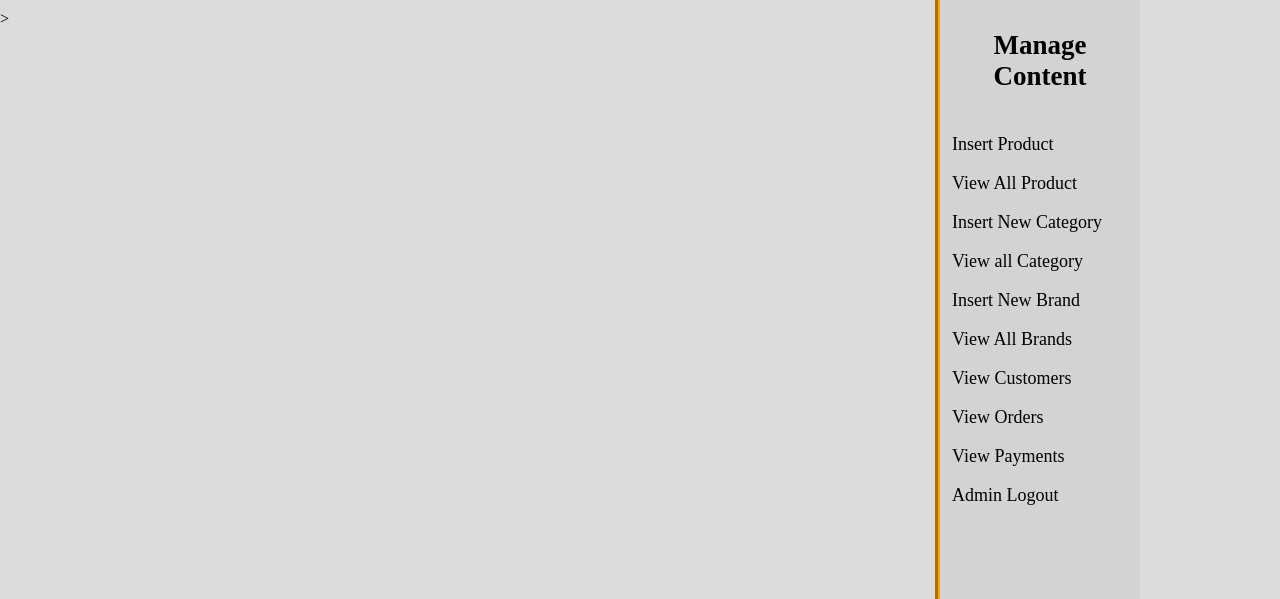
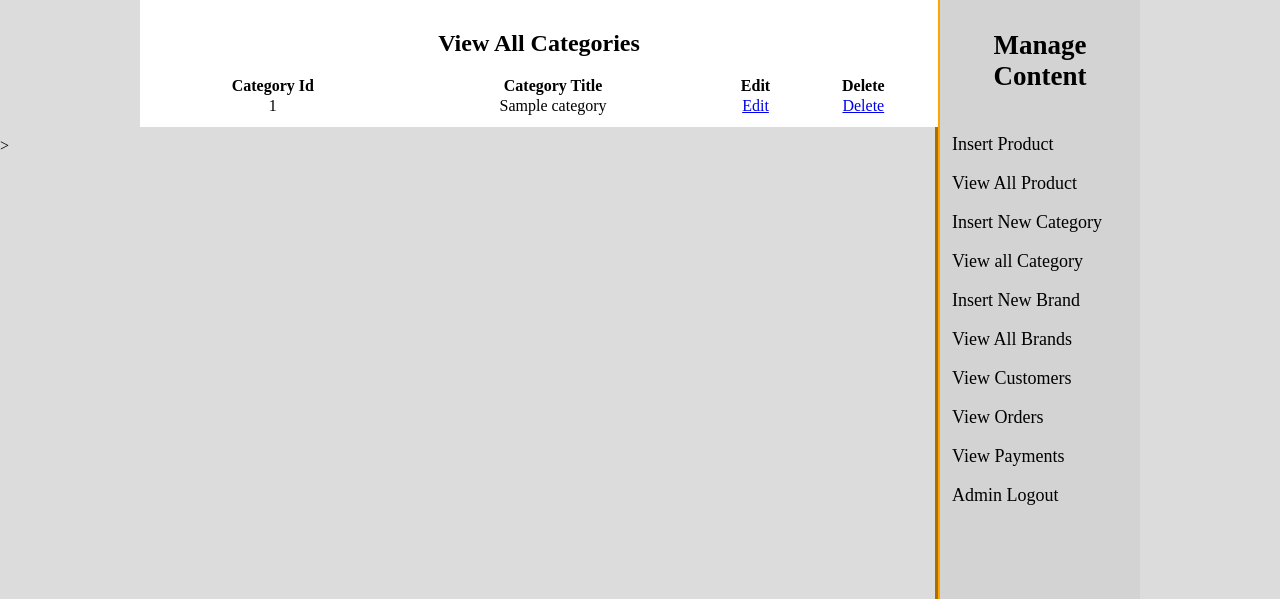
Before and after one commit to BarrySturgeon/PHP-Commerce, a PHP site: page /admin_area/index.php?view_cats in a window 1280 px wide. Shown: the part 125-724 px from the top of the page. Run offline with PHP 8.4, Linux system fonts and the light colour scheme; tables that the repository leaves empty or names only in its code hold one stand-in row (values such as "Sample post").

Commit message:
View and Delete categories

```diff
--- a/ecommerce/admin_area/index.php
+++ b/ecommerce/admin_area/index.php
@@ -57,6 +57,10 @@
 					include("insert_cat.php");
 				}
 
+				if (isset($_GET['view_cats'])) {
+					include("view_cats.php");
+				}
+
 			?>
 
 		</div>
--- a/ecommerce/admin_area/insert_cat.php
+++ b/ecommerce/admin_area/insert_cat.php
@@ -20,7 +20,7 @@ include("includes/db.php");
 
 		if($run_cat){
 			echo "<script>alert('New Category has been inserted!')</script>";
-			echo "<script>window.open('index.php?insert_cat','_self')</script>";
+			echo "<script>window.open('index.php?view_cats','_self')</script>";
 	}
 	}
 
--- /dev/null
+++ b/ecommerce/admin_area/view_cats.php
@@ -0,0 +1,44 @@
+
+
+<table width="798" align="center" style="background-color: white; padding: 10px;">
+
+	<tr align="center">
+		<td colspan="6"><br><h2>View All Categories</h2><br></td>
+	</tr>
+	<tr align="center" >
+		<th>Category Id</th>
+		<th>Category Title</th>
+		<th>Edit</th>
+		<th>Delete</th>
+	</tr>
+
+
+	<?php
+		include("includes/db.php");
+
+		$get_cat = "select * from categories";
+		$run_cat = mysqli_query($con, $get_cat);
+
+		$i = 0;
+
+		while ($row_cat = mysqli_fetch_array($run_cat)) {
+
+			$cat_id = $row_cat['cat_id'];
+			$cat_title = $row_cat['cat_title'];
+			$i++;
+
+	?>
+
+
+
+	<tr align="center">
+		<td><?php echo $i; ?></td>
+		<td><?php echo $cat_title; ?></td>
+		<td><a href="index.php?edit_cat=<?php echo $cat_id; ?>">Edit</a></td>
+		<td><a href="delete_cat.php?delete_cat=<?php echo $cat_id; ?>">Delete</a></td>
+
+	</tr>
+
+	<?php } ?>
+
+</table>
```
Also changed, not shown: ecommerce/admin_area/delete_cat.php (added, +21 -0 lines).
